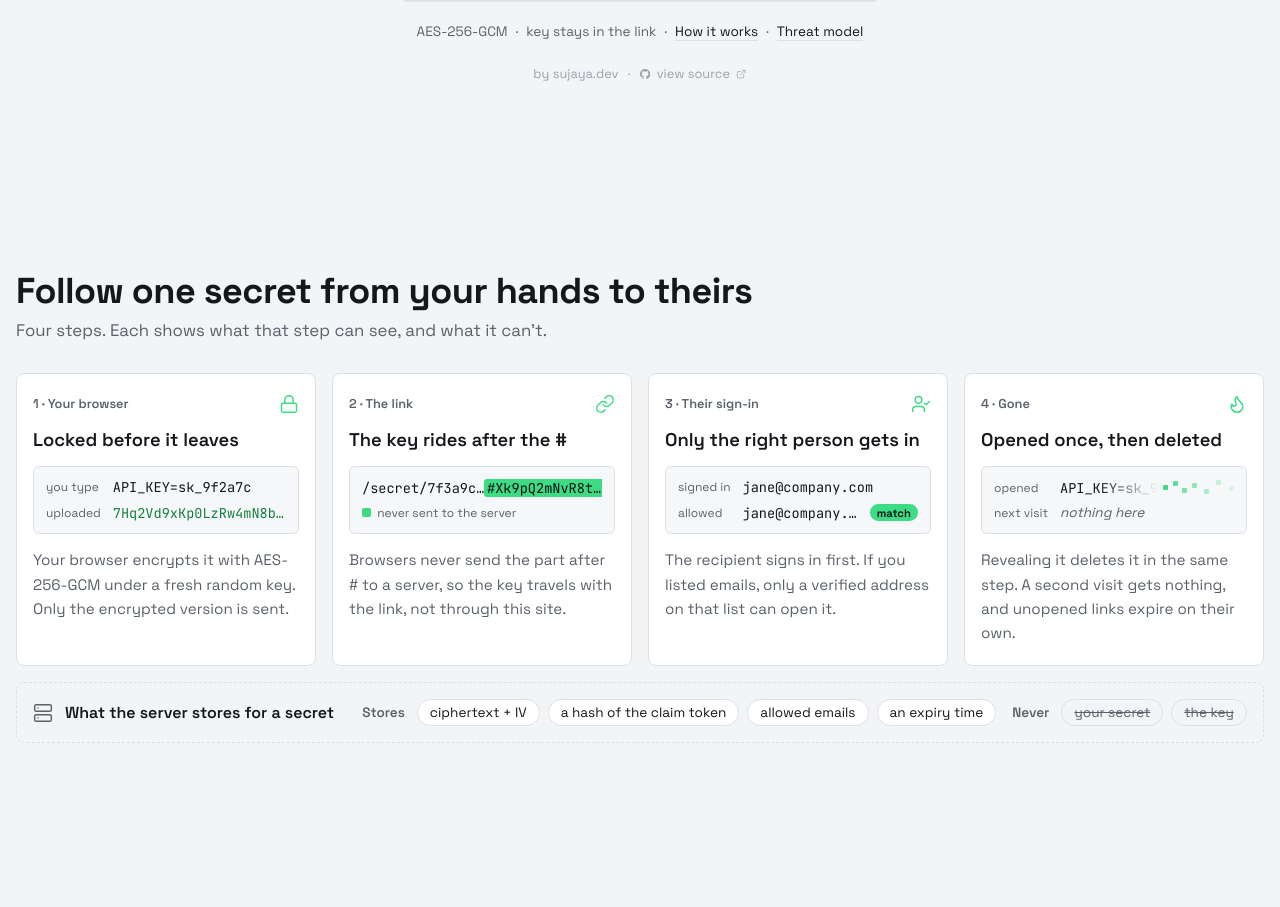
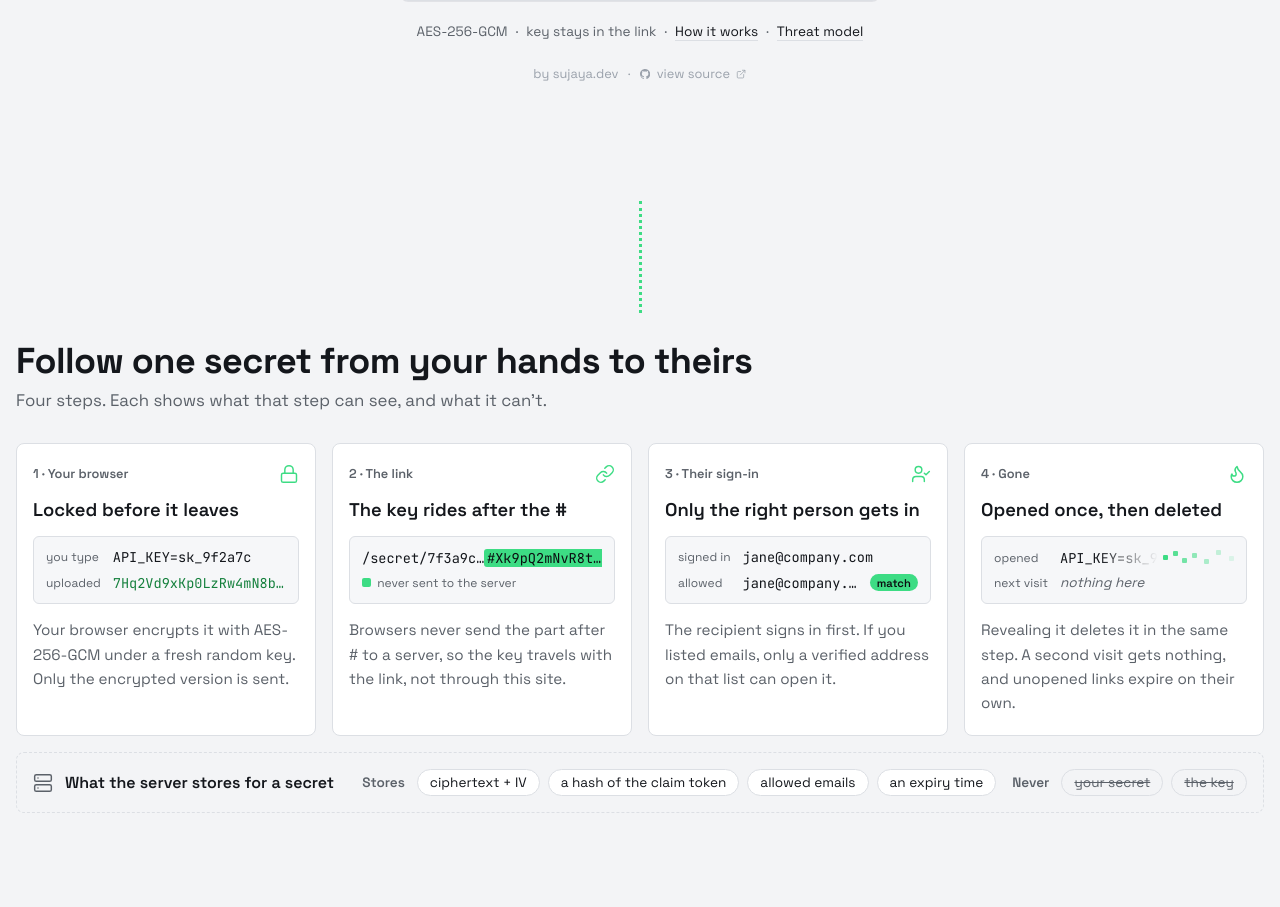
Before and after one commit to sujayamindev/secret-share-tool, a FastAPI app: template app/templates/create.html in a window 1280 px wide. Shown: the part 761-1668 px from the top of the page. Run offline with FastAPI, Linux system fonts and the light colour scheme; the template is opened without the code that fills it, so the values that code supplies are empty; parts of the project's set-up code (start-up, migrations or seed data) failed here and were passed over.

Commit message:
style(how): dotted accent line leading from the form into the section

```diff
--- a/app/static/style.css
+++ b/app/static/style.css
@@ -576,6 +576,19 @@ html {
   }
 }
 
+/* A dotted accent line leading down from the form into the explainer. It is
+   the section's first flex item, so it stays attached to the heading however
+   tall the viewport is. Decorative: no content, hidden from assistive tech
+   by being a pseudo-element. */
+.how::before {
+  content: "";
+  align-self: center;
+  flex: none;
+  height: 7rem;
+  margin-bottom: 1.75rem;
+  border-left: 3px dotted var(--accent-surface);
+}
+
 .how h2 {
   margin: 0 0 0.4rem;
   font-size: clamp(1.6rem, 3vw, 2.25rem);
```
